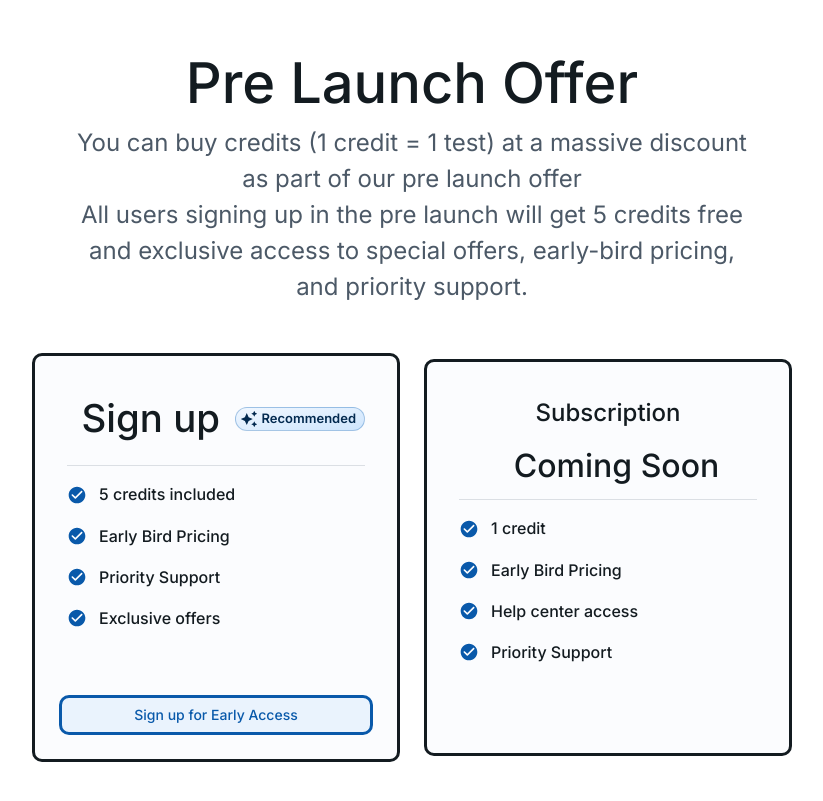
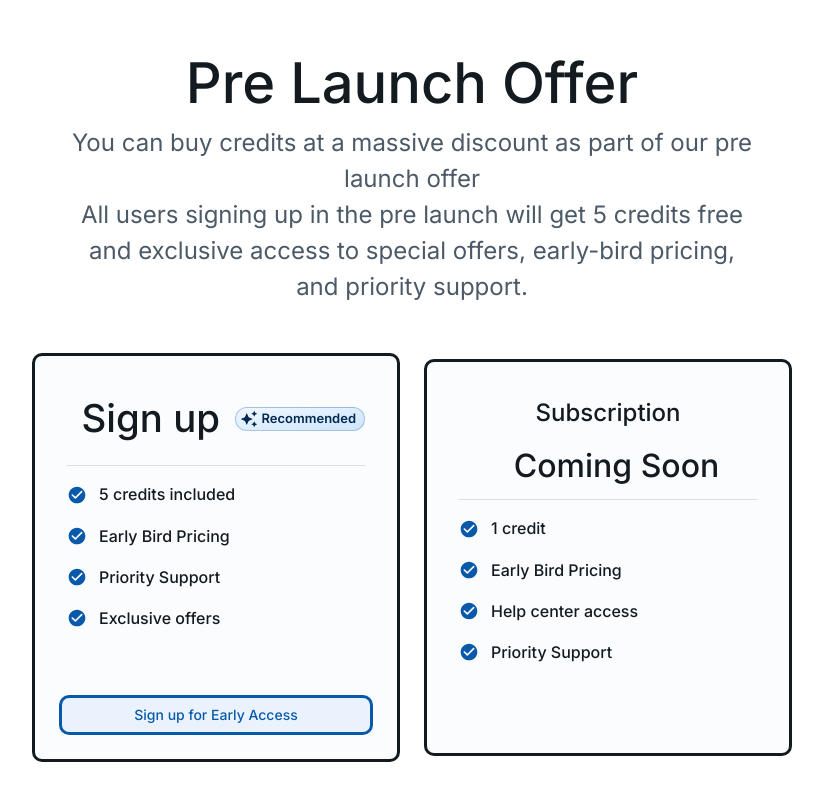
Before and after one commit to Evilcmd/binarydec-landingpage-frontend, a React (Create React App) app: page / in a window 1280 px wide. Shown: the part 2940-3741 px from the top of the page, without its empty margins (228-1051 px from the left). Built offline with nearby package versions, Linux system fonts and the light colour scheme.

Commit message:
removed credits

```diff
--- a/src/components/Pricing.js
+++ b/src/components/Pricing.js
@@ -96,7 +96,7 @@ export default function Pricing() {
           color="text.secondary"
           style={{ fontSize: "1.5rem" }}
         >
-          You can buy credits (1 credit = 1 test) at a massive discount as part
+          You can buy credits at a massive discount as part
           of our pre launch offer
           <br />
           All users signing up in the pre launch will get 5 credits free and
```
